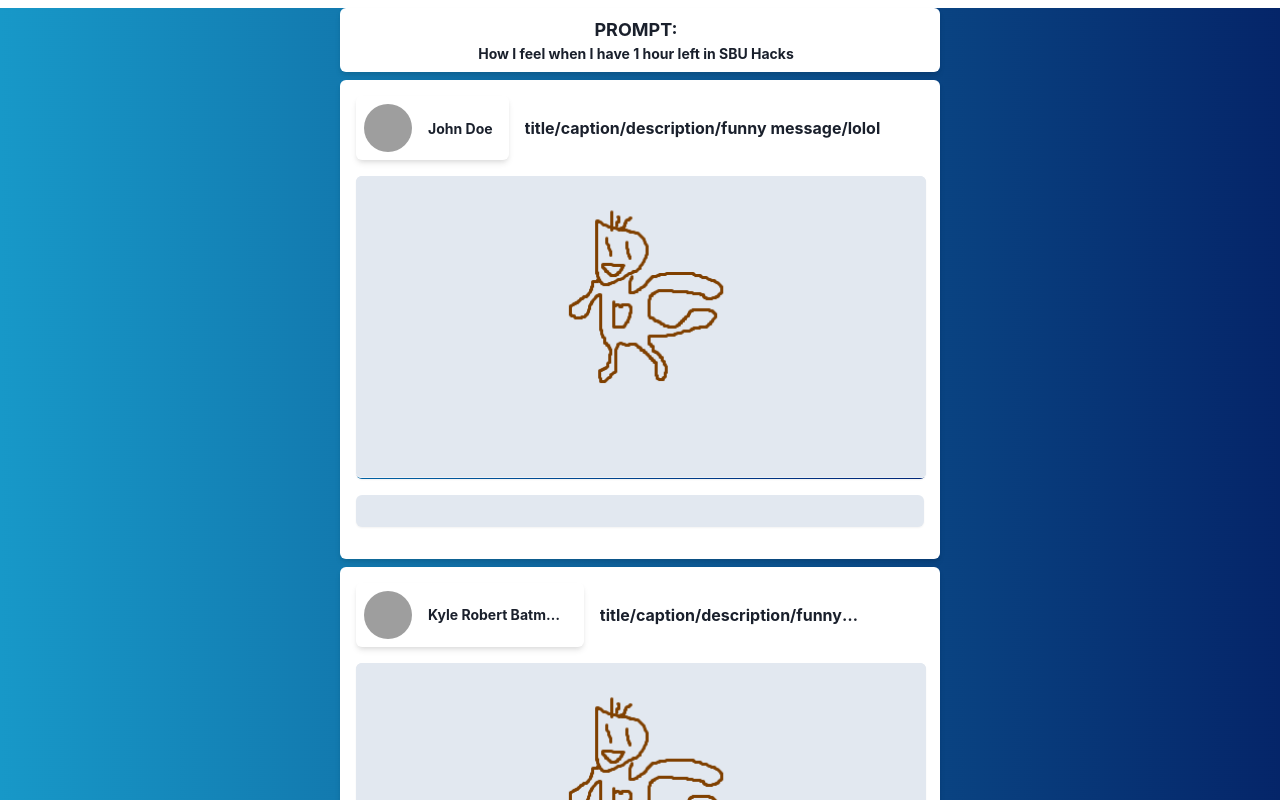
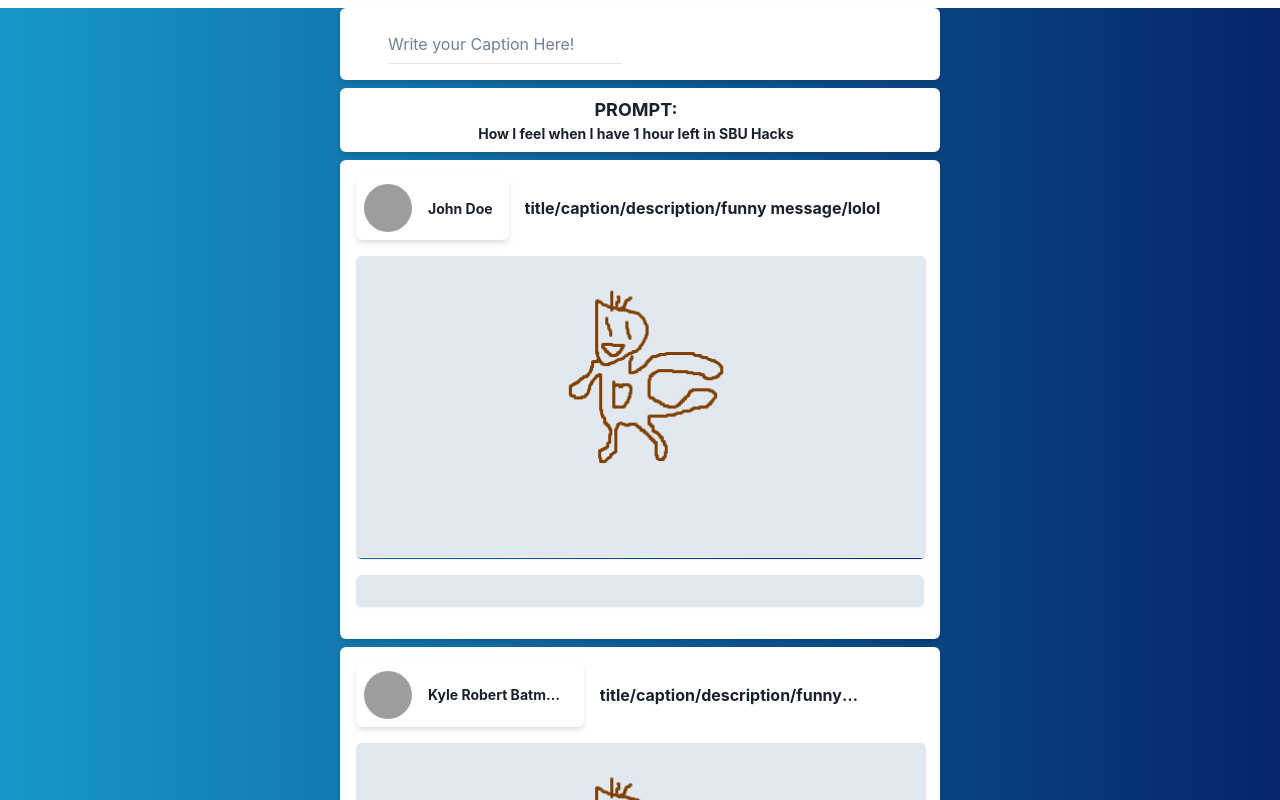
Before and after one commit to dakota-byte/SBUHACKS2024, a React (Create React App) app in the folder app/: page /KyleTest in a window 1280 px wide. Shown: the top 800 px of the page. Built offline with nearby package versions, Linux system fonts and the light colour scheme; grey boxes are pictures that could not be loaded.

Commit message:
draw box has caption

```diff
--- /dev/null
+++ b/app/src/DrawBox.jsx
@@ -0,0 +1,27 @@
+//this will be for the drawing component
+
+import {Box, Input, Flex} from "@chakra-ui/react";
+
+const DrawBox = () => {
+    return (
+        <Box p={4} boxShadow="md" borderRadius="md" maxWidth="600px" mx="auto" marginTop={2} marginBottom={2} bg="white">
+            {/* Top of box (should have caption and timer) */}
+            <Flex alignItems = "center">
+                <Box flex = "2">
+                    <Box paddingLeft={8} paddingRight={18}>
+                        <Input variant='flushed' placeholder='Write your Caption Here!' maxLength ={25}/>
+                    </Box>
+                </Box>
+
+                <Box flex = "2">
+
+                </Box>
+            </Flex>
+
+
+
+        </Box>
+      );
+  };
+
+  export default DrawBox;
--- a/app/src/test.jsx
+++ b/app/src/test.jsx
@@ -9,6 +9,8 @@ import PostHeader from "./PostHeader.jsx";
 import Post from "./Post.jsx"
 
 import PromptBox from "./PromptBox.jsx";
+
+import DrawBox from "./DrawBox.jsx";
 
 const KyleTest = () => {
   const placeHolderName1 = "John Doe";
@@ -28,6 +30,8 @@ const KyleTest = () => {
     // </div>
 
     <div>
+        <DrawBox/>
+
         <PromptBox
             prompt = {"How I feel when I have 1 hour left in SBU Hacks"}
         >
```
